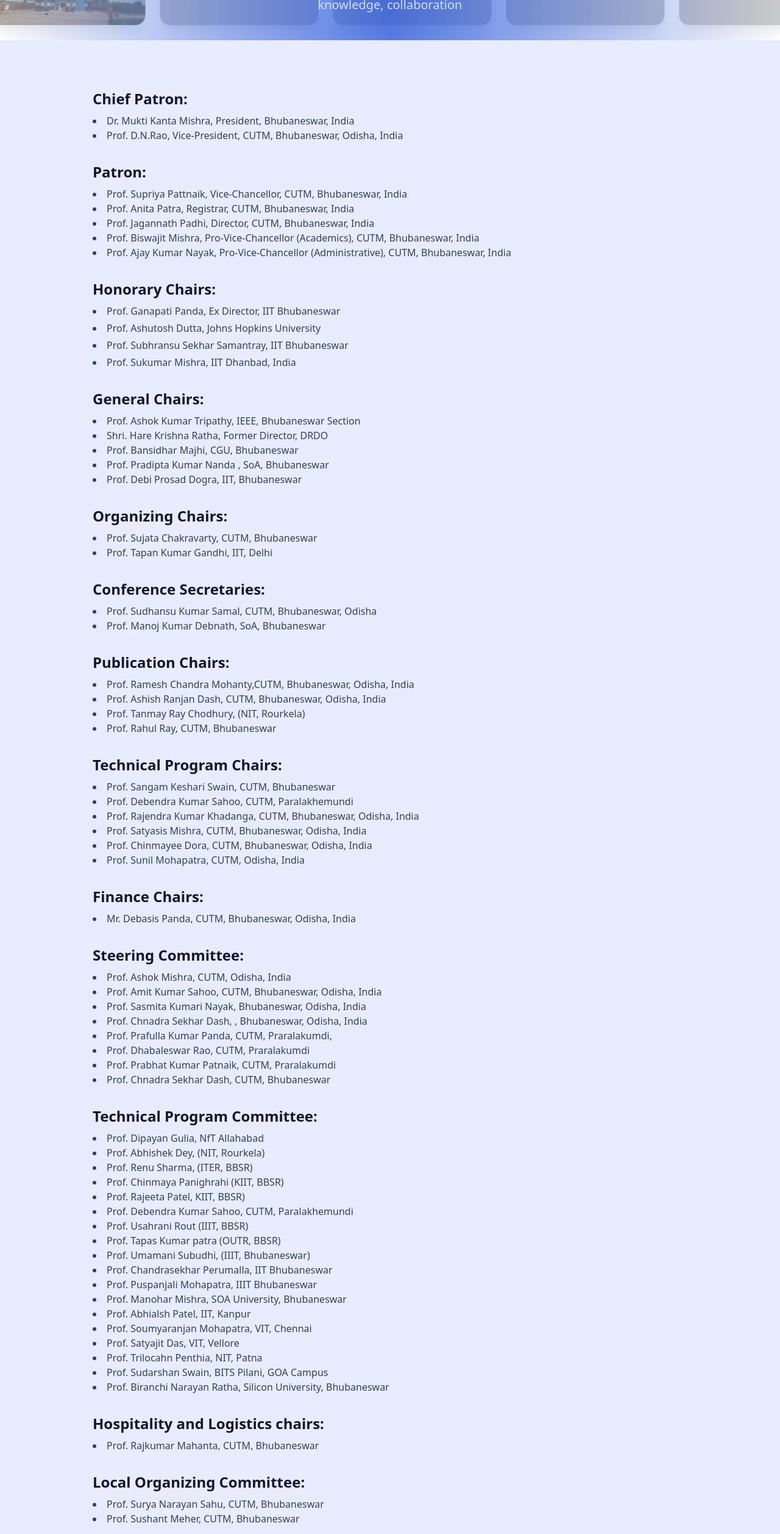
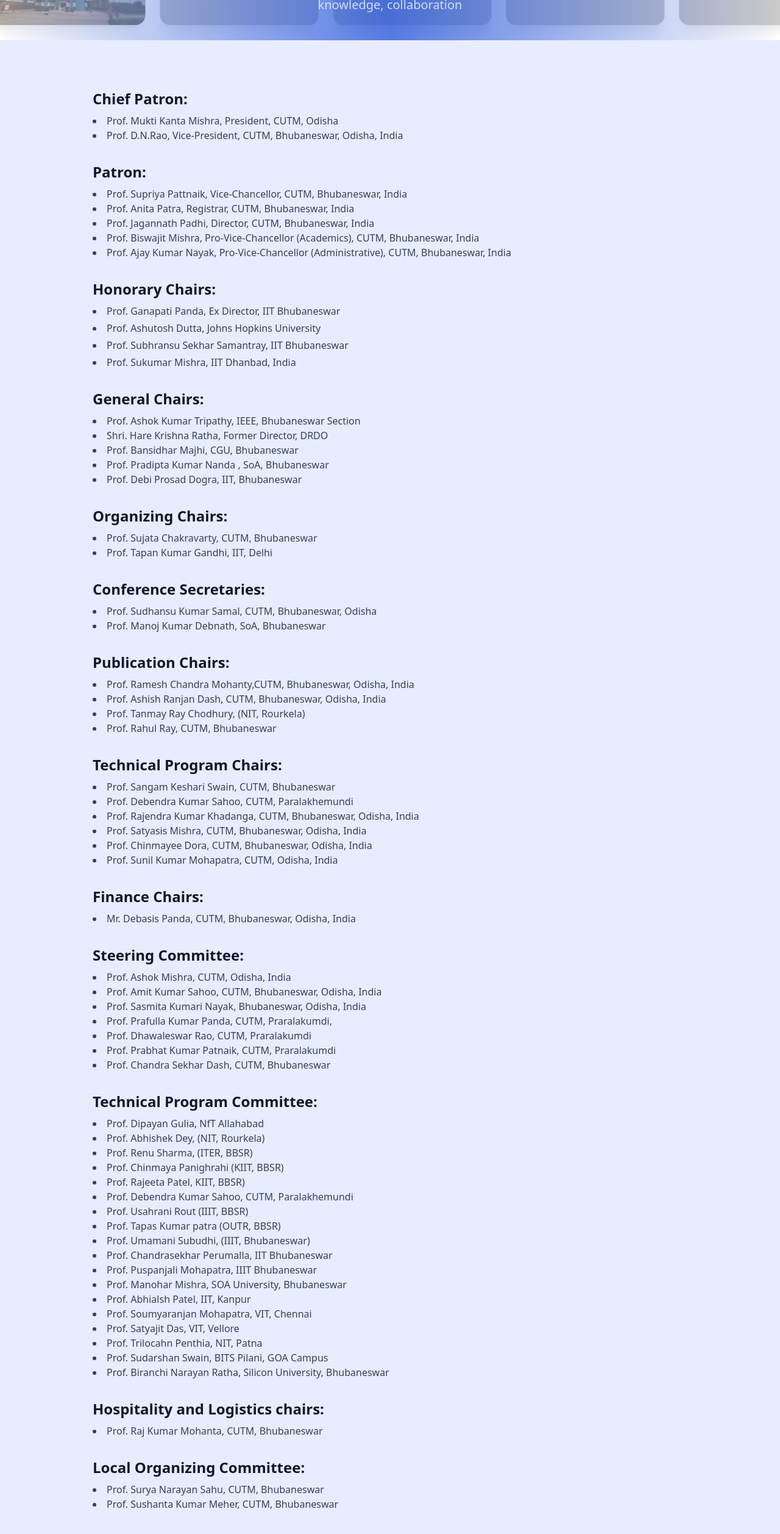
Before and after one commit to Shatabdi121/RAEIC, a React (Vite) app: page /#/patrons in a window 1280 px wide. Shown: the part 234-2749 px from the top of the page at 61% size. Built offline with nearby package versions, Linux system fonts and the light colour scheme; grey boxes are pictures that could not be loaded.

Commit message:
commitee-member-spelling

```diff
--- a/src/Patrons.jsx
+++ b/src/Patrons.jsx
@@ -42,7 +42,7 @@ const Patrons = () => {
               Chief Patron:
             </h3>
             <ul className="list-disc list-inside">
-              <li>Dr. Mukti Kanta Mishra, President, Bhubaneswar, India</li>
+              <li>Prof. Mukti Kanta Mishra, President, CUTM, Odisha</li>
               <li>
                 Prof. D.N.Rao, Vice-President, CUTM, Bhubaneswar, Odisha, India
               </li>
@@ -140,7 +140,7 @@ const Patrons = () => {
               </li>
               <li>Prof. Satyasis Mishra, CUTM, Bhubaneswar, Odisha, India</li>
               <li>Prof. Chinmayee Dora, CUTM, Bhubaneswar, Odisha, India</li>
-              <li>Prof. Sunil Mohapatra, CUTM, Odisha, India</li>
+              <li>Prof. Sunil Kumar Mohapatra, CUTM, Odisha, India</li>
             </ul>
           </div>
 
@@ -161,11 +161,10 @@ const Patrons = () => {
               <li>Prof. Ashok Mishra, CUTM, Odisha, India</li>
               <li>Prof. Amit Kumar Sahoo, CUTM, Bhubaneswar, Odisha, India</li>
               <li>Prof. Sasmita Kumari Nayak, Bhubaneswar, Odisha, India</li>
-              <li>Prof. Chnadra Sekhar Dash, , Bhubaneswar, Odisha, India</li>
               <li>Prof. Prafulla Kumar Panda, CUTM, Praralakumdi,</li>
-              <li>Prof. Dhabaleswar Rao, CUTM, Praralakumdi</li>
+              <li>Prof. Dhawaleswar Rao, CUTM, Praralakumdi</li>
               <li>Prof. Prabhat Kumar Patnaik, CUTM, Praralakumdi</li>
-              <li>Prof. Chnadra Sekhar Dash, CUTM, Bhubaneswar</li>
+              <li>Prof. Chandra Sekhar Dash, CUTM, Bhubaneswar</li>
             </ul>
           </div>
 
@@ -201,7 +200,7 @@ const Patrons = () => {
               Hospitality and Logistics chairs:
             </h3>
             <ul className="list-disc list-inside">
-              <li>Prof. Rajkumar Mahanta, CUTM, Bhubaneswar</li>
+              <li>Prof. Raj Kumar Mohanta, CUTM, Bhubaneswar</li>
             </ul>
           </div>
           <div className="mb-8">
@@ -210,7 +209,7 @@ const Patrons = () => {
             </h3>
             <ul className="list-disc list-inside">
               <li>Prof. Surya Narayan Sahu, CUTM, Bhubaneswar</li>
-              <li>Prof. Sushant Meher, CUTM, Bhubaneswar</li>
+              <li>Prof. Sushanta Kumar Meher, CUTM, Bhubaneswar</li>
             </ul>
           </div>
 
@@ -235,7 +234,7 @@ const Patrons = () => {
               <li>
                 Prof. Rama Prasanna Dalai, CUTM, Bhubaneswar, Odisha, India
               </li>
-              <li>Prof. Satyananda Biswal, Bhubaneswar, Odisha, India</li>
+              <li>Prof. Satyananda Swain, Bhubaneswar, Odisha, India</li>
               <li>Prof. Biranchi Prasad Mishra, Bhubaneswar, Odisha, India</li>
             </ul>
           </div>
@@ -245,7 +244,7 @@ const Patrons = () => {
               Industry and Sponsorship chairs:
             </h3>
             <ul className="list-disc list-inside">
-              <li>Prof. Rakesh Ray, CUTM, Bhubaneswar</li>
+              <li>Prof. Rakesh Kumar Ray, CUTM, Bhubaneswar</li>
               <li>Prof. Jyoti Prakash Giri, CUTM, Bhubaneswar</li>
               <li>Prof. Deepak Ku Sahoo, CUTM, Bhubaneswar</li>
             </ul>
@@ -255,7 +254,7 @@ const Patrons = () => {
               Publicity chairs:
             </h3>
             <ul className="list-disc list-inside">
-              <li>Prof. Harish Chandra Mahanta, CUTM, Bhubaneswar</li>
+              <li>Prof. Harish Chandra Mohanta, CUTM, Bhubaneswar</li>
               <li>Prof. Sunita Routray, CUTM, Bhubaneswar</li>
               <li>Prof. Manas Ranjan Padhi, CUTM, Bhubaneswar</li>
               <li>Prof. Satyabrata Nanda, CUTM, Bhubaneswar</li>
```
